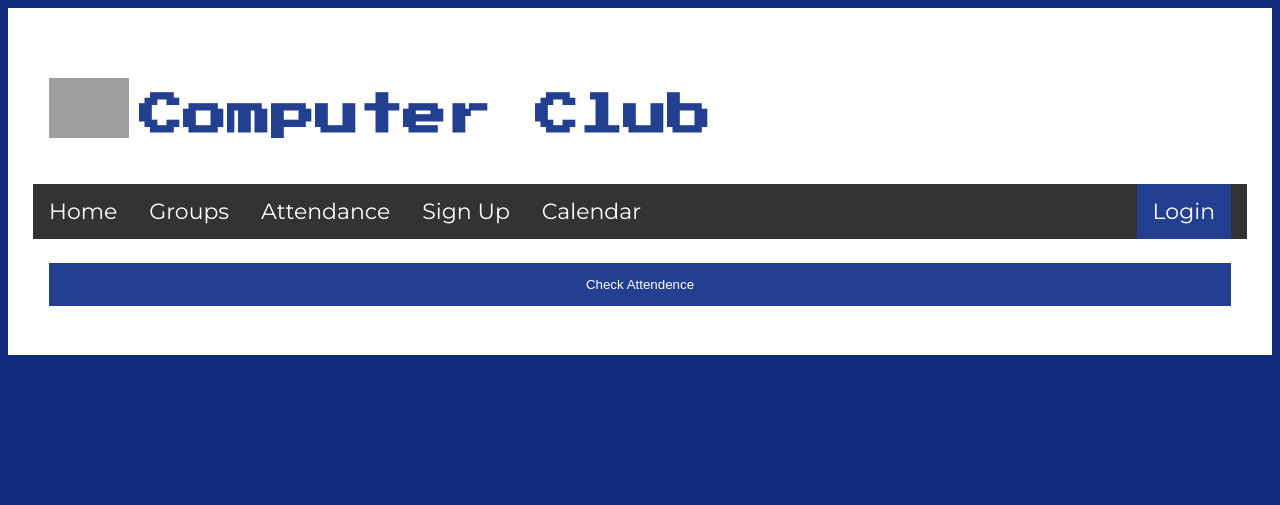
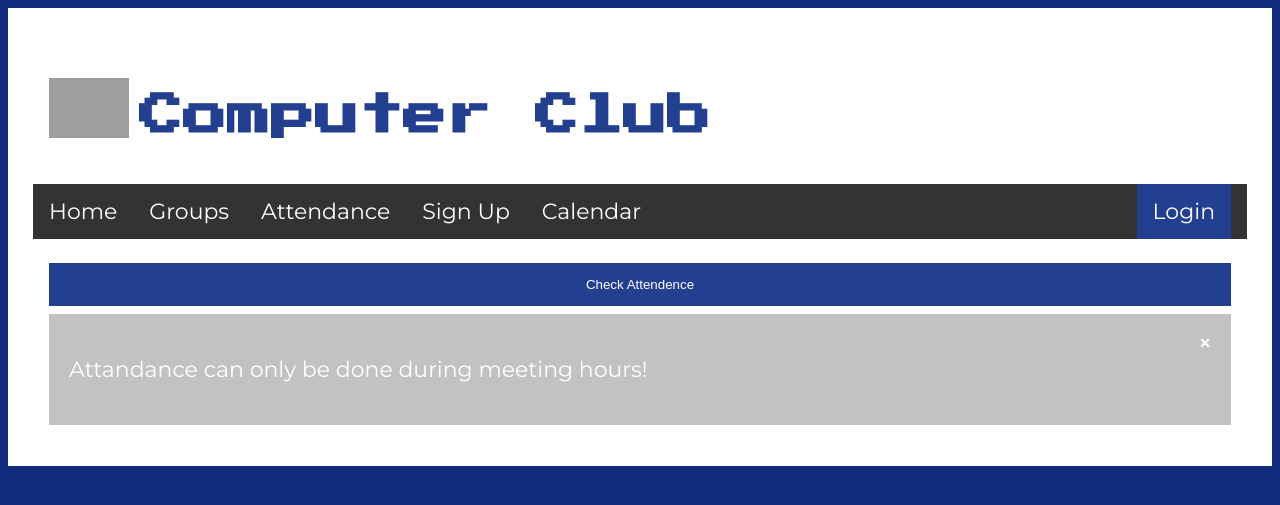
Before and after one commit to Redstone-2/CITComputerClub2, a Jekyll site: the page built from pages/attendance.html, in a window 1280 px wide. Shown: the top 505 px of the page. Built offline with Jekyll 4.4.1, drawn with Linux system fonts in a browser that asks for light colours; nearby versions of some CDN libraries; part of the change alters nothing that is shown; grey boxes are pictures that could not be loaded.

Commit message:
Update attendance.html

```diff
--- a/pages/attendance.html
+++ b/pages/attendance.html
@@ -29,7 +29,7 @@ permalink: attendance
 </style>
   </head>
   <body>
-    <button href="javascript:void(0);" onclick="getLocation()">Check Attendence</button>
+    <button href="javascript:void(0);" onclick="getLocation()" id="attendenceButton">Check Attendence</button>
     <div class="alert" id="alert">
   <span class="closebtn" onclick="this.parentElement.style.display='none';">&times;</span>
       <p id="message"></p>
@@ -125,4 +125,12 @@ function showPosition(position) {
       break;
   }
   }
+
+  var day = new Date();
+  if (day.getDay() != 5 || day.getHours() != 16){
+      document.getElementById("attendenceButton").disabled = true;
+      document.getElementById("message").innerHTML = "Attandance can only be done during meeting hours!";
+      document.getElementById("alert").style.display='block';
+  }
+
 </script>
```
